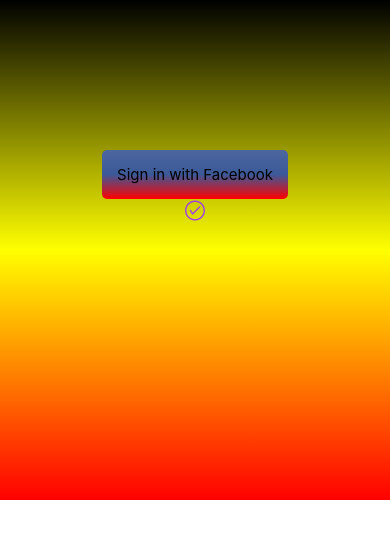
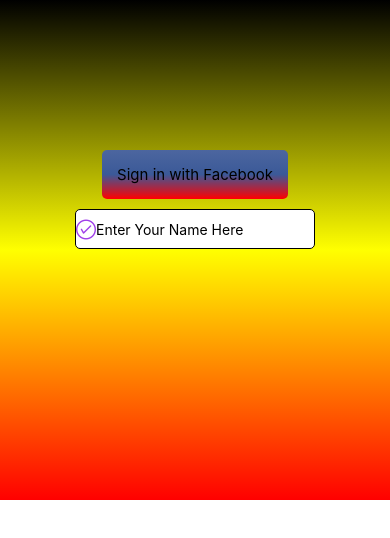
Before and after one commit to jaratrawee01/tradesman_service, a React Native app: screen / in a window 390 px wide. Shown: the top 538 px of the page. Built offline with nearby package versions, Linux system fonts and the light colour scheme.

Commit message:
icon input

```diff
--- a/screens/test_icon.js
+++ b/screens/test_icon.js
@@ -1,10 +1,11 @@
 import * as React from 'react';
-import { StyleSheet, Text, View } from 'react-native';
+import { StyleSheet, Text, View ,SafeAreaView,TextInput,TouchableOpacity,Image} from 'react-native';
 import { LinearGradient } from 'expo-linear-gradient';
 import { AntDesign } from '@expo/vector-icons';
 
 export default function App() {
   return (
+
     <View style={styles.container}>
       <LinearGradient
         // Background Linear Gradient
@@ -17,8 +18,18 @@
         style={styles.button}>
         <Text style={styles.text}>Sign in with Facebook</Text>
       </LinearGradient>
-      <AntDesign name="checkcircleo"  style={styles.imageStyle} size={20}color="rgba(159, 63, 233, 1)" />
+
+
+      <View style={styles.sectionStyle}>
+            <AntDesign name="checkcircleo"  style={styles.imageStyle} size={20}color="rgba(159, 63, 233, 1)" />
+          <TextInput
+            style={{flex: 1}}
+            placeholder="Enter Your Name Here"
+            underlineColorAndroid="transparent"
+          />
+      </View>
     </View>
+
   );
 }
 
```
